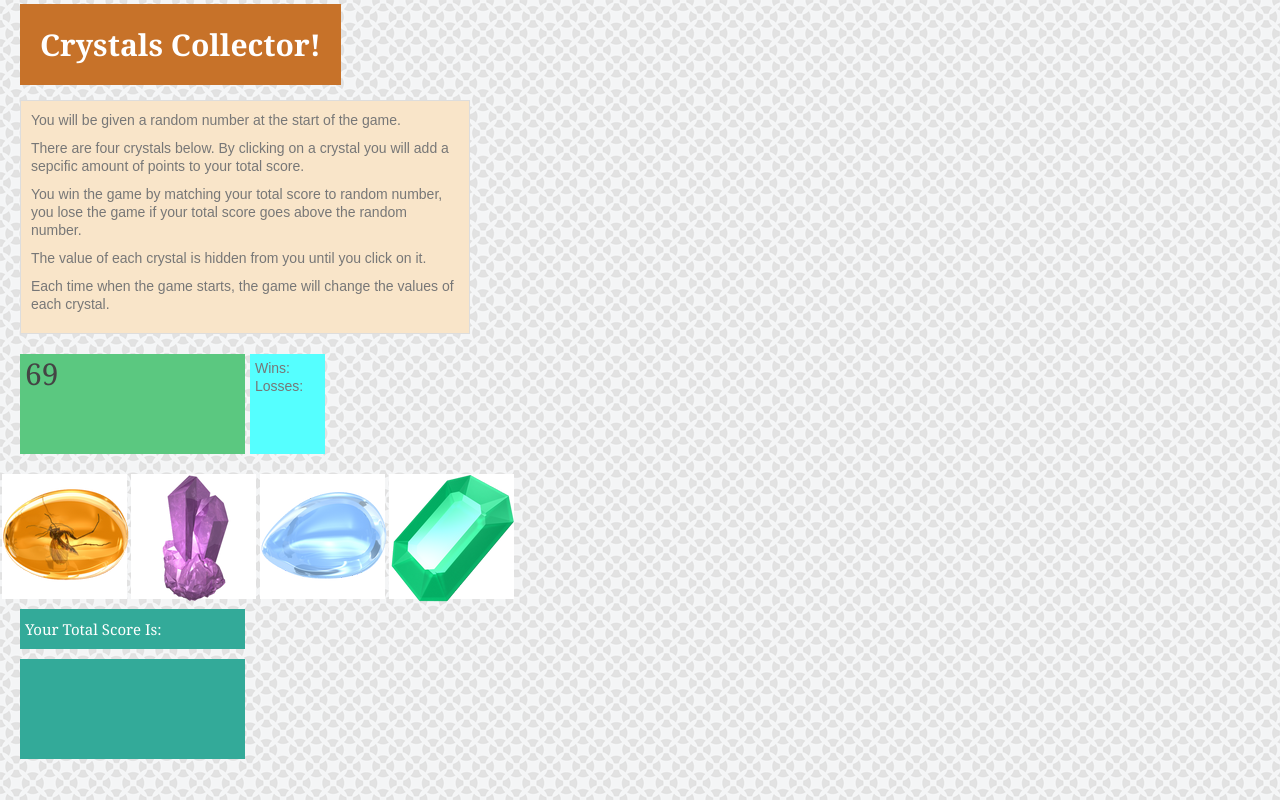
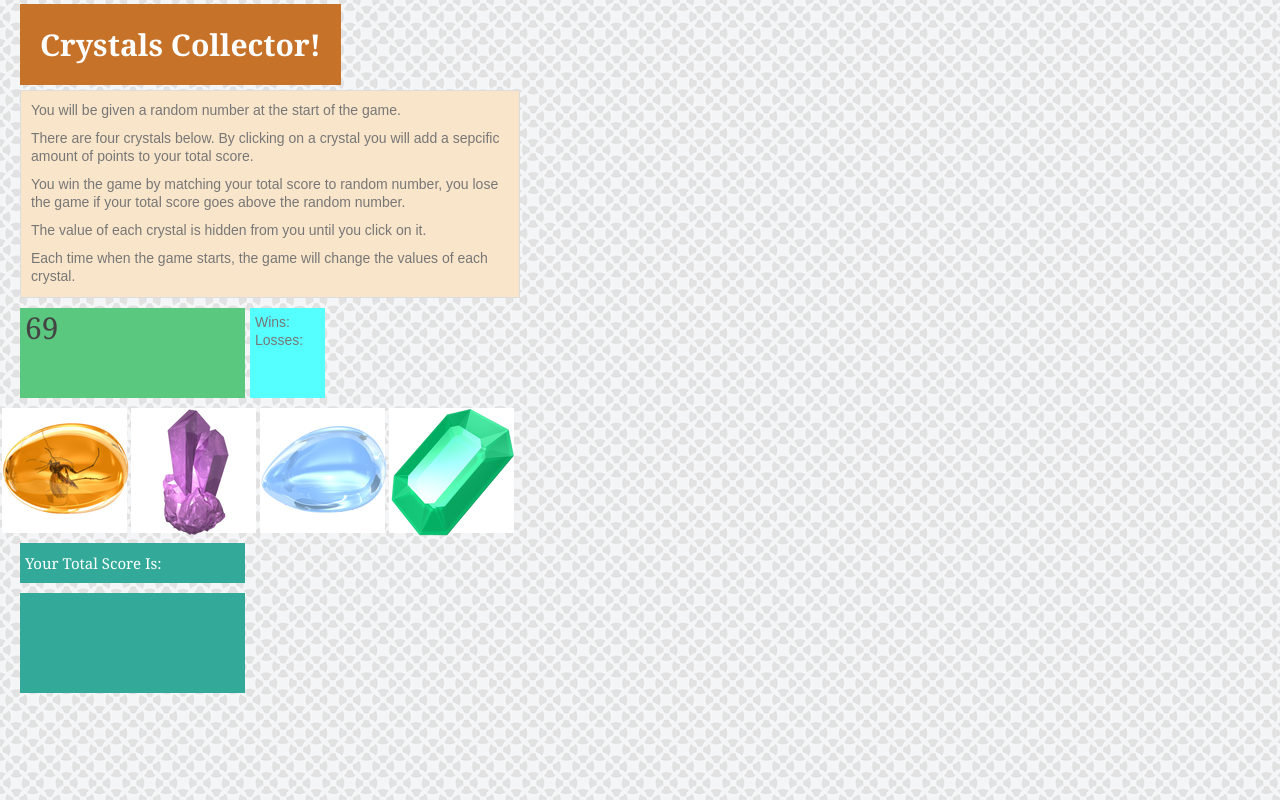
Before and after one commit to RioMando/Crystals-Collector, a plain HTML site: page index.html in a window 1280 px wide. Drawn offline with nearby package versions, Linux system fonts and the light colour scheme.

Commit message:
final adjustments

```diff
--- a/assets/css/style.css
+++ b/assets/css/style.css
@@ -15,6 +15,7 @@ p {
 	margin-bottom: 10px;
 }
 
+
 /** Header **/
 #logo {
 	width: 300px;
@@ -27,24 +28,24 @@ p {
 	font-weight: 700;
     font-size: 30px;
 	text-decoration: none;
-	margin: 20px 0px 0px 20px;
+	margin: 15px 0px 0px 20px;
 	padding: 20px;
 }
 
 /* Instructions */
 .main-section {
 	background: #f9e5c9;
-	padding: 10px;
-	margin: 10px 0 0 20px;
+	padding: 10px 10px 2px 10px;
+	margin-left: 20px;
 	width: 100%;
-	max-width: 450px;
+	max-width: 500px;
 	border: 1px solid #ddd;
 }
 
 /** Line of Scores **/
 #number {
 	width: 225px;
-	height: 100px;
+	height: 90px;
 	background: #5bc880;
     font-family: 'Georgia', Times, Times New Roman, serif;
     text-align: left;
@@ -53,27 +54,27 @@ p {
 	font-weight: 500;
     font-size: 30px;
 	text-decoration: none;
-	margin: 20px 0px 0px 20px;
+	margin: 10px 0px 0px 20px;
 	padding: 5px;
 	float: relative;
 }
 
 .containerScores {
 	width: 100%;
-	height: 100px;
+	height: 90px;
 	max-width: 75px;
 	margin: 0 auto;
 	clear: both;
 	float: relative;
 	background-color: #5ff;
-	margin: -100px 0px 0 250px;
+	margin: -90px 0px 0 250px;
 	padding: 5px;
 	clear: both;
 }
 
 .containerCrystals {
-	width: 150px;
-	height: 150px;
+	width: 125px;
+	height: 125px;
 	background: #fff;
 }
 
@@ -86,7 +87,7 @@ p {
     height: 125px;
 	background: #fff;
     border: 0px;
-    margin: 20px 2px 10px 2px;
+    margin: 10px 2px 10px 2px;
     font-size: 30px;
     text-align: center;
 }
@@ -101,7 +102,7 @@ p {
   font-weight: 500;
   font-size: 15px;
   text-decoration: none;
-  margin: 155px 0px 0px 20px;
+  margin: 145px 0px 0px 20px;
   padding: 5px;
 }
 
@@ -117,3 +118,7 @@ p {
 	margin-bottom: 25px;
 	margin: 10px 0 25px 20px;
 }
+
+#comment {
+	font-size: 10px;
+}
--- a/assets/javascript/game.js
+++ b/assets/javascript/game.js
@@ -27,11 +27,12 @@
     	win++;
     	console.log("Win value: " + win);
     	$("#wins").html("Wins: " + win);
+    	$("#scoret").html(scoreTotal + ". Congrats, you win!");
     	initValues();
     } else if ( number < scoreTotal ){
     	loss++;
     	$("#loss").html("Losses: " + loss);
-    	$("#scoret").html(scoreTotal + " You Lost!");
+    	$("#scoret").html(scoreTotal + " You lost. Try again!");
     	initValues();
     }
   };
--- a/index.html
+++ b/index.html
@@ -49,7 +49,7 @@
 
 <!-- Total Score  -->
   <div class="totScore">Your Total Score Is:</div>
-  <div class="totScore" id="scoret"></div>
+  <div class="totScore" id="scoret"><span id="comment"></span></div>
 
 
 
```
